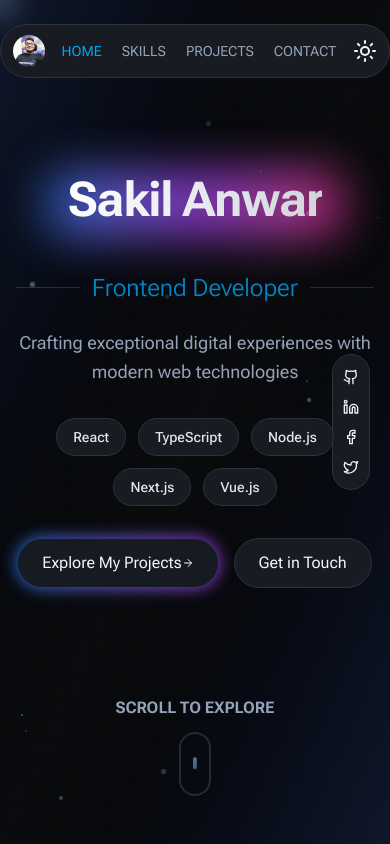
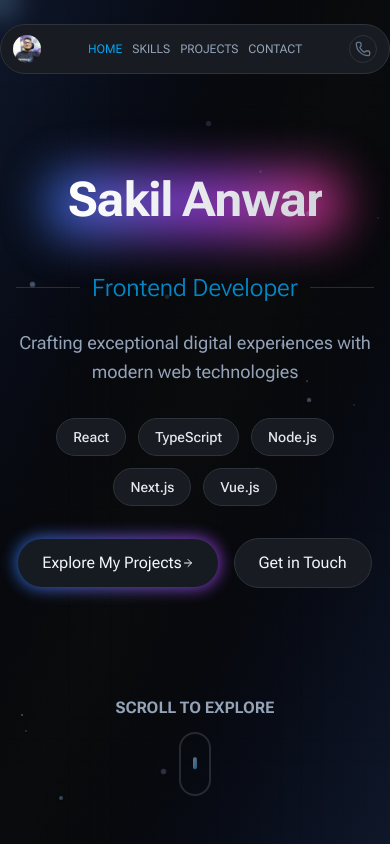
Before and after one commit to sakilanwar12/sakil-anwar, a Next.js app: page / in a window 390 px wide. Shown: the top 844 px of the page. Built offline with nearby package versions, Linux system fonts and the light colour scheme.

Commit message:
update copy button

```diff
--- a/package.json
+++ b/package.json
@@ -20,8 +20,10 @@
     "lucide-react": "^0.501.0",
     "motion": "^12.23.12",
     "next": "15.3.1",
+    "next-themes": "^0.4.6",
     "react": "^19.0.0",
     "react-dom": "^19.0.0",
+    "react-hot-toast": "^2.6.0",
     "tailwind-merge": "^3.2.0",
     "tw-animate-css": "^1.2.5"
   },
--- a/src/app/globals.css
+++ b/src/app/globals.css
@@ -66,8 +66,8 @@
   --foreground: #ffffff;
   --card: #181c22;
   --card-foreground: #ffffff;
-  --popover: #ffffff;
-  --popover-foreground: #1a1f2e;
+  --popover: #181c22;
+  --popover-foreground: #ffffff;
   --primary: #00a6f4;
   --primary-foreground: #0f1419;
   --secondary: #f1f5f9;
--- a/src/app/layout.tsx
+++ b/src/app/layout.tsx
@@ -7,6 +7,7 @@ import GridBackground from "@/components/GridBackground";
 import SocialItems from "@/components/sections/Hero/SocialItems";
 import { MouseEffectProvider } from "@/context/MouseEffectContext";
 import MouseEffect from "@/components/MouseEffect";
+import { Toaster } from "react-hot-toast";
 
 export const metadata = getSeoMeta({
   title: "Portfolio - Sakil Anwar",
@@ -34,6 +35,7 @@ export default function RootLayout({
           <GridBackground />
           <SocialItems />
         </MountedProvider>
+        <Toaster />
       </body>
     </html>
   );
--- a/src/components/AppLogo.tsx
+++ b/src/components/AppLogo.tsx
@@ -2,7 +2,7 @@ import { Avatar, AvatarFallback, AvatarImage } from "@/components/ui/avatar";
 
 function AppLogo() {
   return (
-    <Avatar>
+    <Avatar className="size-7">
       <AvatarImage
         src={"/images/developer.png"}
         alt="Logo"
--- /dev/null
+++ b/src/components/CopyButton.tsx
@@ -0,0 +1,84 @@
+"use client";
+import { copyText, TCopyFailed, TCopySuccess } from "@/lib/copy-text";
+import { cn } from "@/lib/utils";
+import { useState, useCallback } from "react";
+import toast from "react-hot-toast";
+
+interface ICopyButtonProps {
+  text: string;
+  className?: string;
+  children: React.ReactNode;
+  copySuccessMessage?: string;
+  copyErrorMessage?: string;
+}
+
+function CopyButton({
+  text,
+  className,
+  children,
+  copySuccessMessage,
+  copyErrorMessage,
+}: ICopyButtonProps) {
+  const [copyStatus, setCopyStatus] = useState<TCopySuccess | TCopyFailed>();
+
+  const handleCopy = useCallback(async () => {
+    if (!text) {
+      return;
+    }
+
+    const wasCopied = await copyText(text, {
+      onCopySuccess: setCopyStatus,
+      onCopyError: setCopyStatus,
+    });
+
+    if (wasCopied?.success) {
+      toast.success(copySuccessMessage || "Text copied to clipboard.", {
+        className:
+          "bg-gray-800 text-white border border-gray-700 rounded-lg shadow-lg",
+        position: "top-center",
+        duration: 3000,
+        style: {
+          background: "#1F2937",
+          color: "white",
+          borderRadius: "8px",
+          padding: "12px 16px",
+          fontSize: "14px",
+          fontWeight: "500",
+          boxShadow: "0 4px 12px rgba(0, 0, 0, 0.15)",
+        },
+      });
+    } else {
+      toast.error(copyErrorMessage || "Failed to copy text.", {
+        className:
+          "bg-error-500 text-white border border-error-600 rounded-lg shadow-lg",
+        position: "top-center",
+        duration: 3000,
+        style: {
+          background: "#EF4444",
+          color: "white",
+          borderRadius: "8px",
+          padding: "12px 16px",
+          fontSize: "14px",
+          fontWeight: "500",
+          boxShadow: "0 4px 12px rgba(0, 0, 0, 0.15)",
+        },
+      });
+    }
+  }, [text, copySuccessMessage, copyErrorMessage]);
+
+  return (
+    <button
+      type="button"
+      onClick={handleCopy}
+      data-copied={copyStatus?.success}
+      className={cn(
+        "data-[copied=true]:border-primary data-[copied=true]:text-primary",
+        className
+      )}
+    >
+      {children}
+    </button>
+  );
+}
+
+export default CopyButton;
--- a/src/components/Header/Nav.tsx
+++ b/src/components/Header/Nav.tsx
@@ -29,13 +29,13 @@ function Navbar() {
 
   return (
     <nav>
-      <ul className="flex gap-5">
+      <ul className="flex gap-2.5 md:gap-5">
         {menus.map((menu) => {
           return (
             <li
               key={menu.name}
               className={cn(
-                "text-sm uppercase text-default-400 hover:text-primary transition-all duration-300 cursor-pointer select-none",
+                "text-xs md:text-sm uppercase text-default-400 hover:text-primary transition-all duration-300 cursor-pointer select-none",
                 {
                   "text-primary": activeMenu === menu.path,
                 }
--- a/src/components/Header/index.tsx
+++ b/src/components/Header/index.tsx
@@ -1,6 +1,7 @@
-import { Sun } from "lucide-react";
+import { Phone, Sun } from "lucide-react";
 import AppLogo from "../AppLogo";
 import Navbar from "./Nav";
+import CopyButton from "../CopyButton";
 
 function Header() {
   return (
@@ -12,9 +13,14 @@ function Header() {
         <div className="flex-1 flex justify-center">
           <Navbar />
         </div>
-        <div className="flex-none cursor-pointer">
-          <Sun className="size-6" />
-        </div>
+
+        <CopyButton
+          text="01823231725"
+          copySuccessMessage="Copied phone number to clipboard"
+          className="flex-none grid place-content-center hover:border-primary cursor-pointer text-default-500 hover:text-primary size-7 rounded-full bg-card border border-border"
+        >
+          <Phone className="size-4" />
+        </CopyButton>
       </div>
     </header>
   );
--- a/src/components/sections/Hero/SocialItems.tsx
+++ b/src/components/sections/Hero/SocialItems.tsx
@@ -13,7 +13,7 @@ function SocialLink({ socialLink, icon }: ISocialLink) {
 }
 function SocialItems() {
   return (
-    <div className="flex flex-col items-center gap-3.5 fixed top-1/2 -translate-y-1/2 right-5 bg-background border border-border  px-2.5 py-3.5 rounded-full">
+    <div className="hidden lg:flex flex-col items-center gap-3.5 fixed top-1/2 -translate-y-1/2 right-5 bg-background border border-border  px-2.5 py-3.5 rounded-full">
       <SocialLink icon={<GithubIcon className="size-4" />} socialLink="" />
       <SocialLink icon={<Linkedin className="size-4" />} socialLink="" />
       <SocialLink icon={<FacebookIcon className="size-4" />} socialLink="" />
--- a/src/components/sections/Hero/index.tsx
+++ b/src/components/sections/Hero/index.tsx
@@ -13,7 +13,7 @@ function Hero() {
       className="relative min-h-screen bg-gradient-to-br from-default-900 via-black/60 to-default-900 flex items-center justify-center px-4"
       id="hero"
     >
-      <div className="text-center z-10 max-w-4xl mx-auto relative -mt-20">
+      <div className="text-center z-10 max-w-4xl mx-auto px-3 md:px-0 relative -mt-20">
         <div className="relative inline-block px-4 sm:px-0">
           <div className="absolute -inset-1 bg-gradient-to-r from-blue-500 via-purple-500 to-pink-500 rounded-2xl blur-xl opacity-75"></div>
           <h1 className="relative text-5xl sm:text-7xl md:text-8xl lg:text-9xl font-bold tracking-tight bg-clip-text text-transparent bg-gradient-to-r from-white to-gray-300 pb-2">
--- /dev/null
+++ b/src/lib/copy-text.ts
@@ -0,0 +1,79 @@
+export type TCopySuccess = {
+  success: true;
+  error: null;
+  message: string;
+};
+
+export type TCopyFailed = {
+  success: false;
+  error: unknown;
+  errorMessage: string;
+};
+
+export type TCopyExtras =
+  | {
+      onCopySuccess?: (success: TCopySuccess) => void;
+      onCopyError?: (error: TCopyFailed) => void;
+    }
+  | void
+  | undefined;
+
+export const copyText = async (text: string, extras: TCopyExtras) => {
+  const { onCopySuccess, onCopyError } = extras || {};
+
+  if (navigator.clipboard) {
+    try {
+      await navigator.clipboard.writeText(text);
+      const success: TCopySuccess = {
+        success: true,
+        error: null,
+        message: "Copied successfully!",
+      };
+      onCopySuccess?.(success);
+      return success;
+    } catch (e) {
+      console.error("Failed to copy text:", e);
+
+      const error: TCopyFailed = {
+        success: false,
+        error: e,
+        errorMessage:
+          e instanceof Error ? (e as Error).message : "Failed to copy",
+      };
+      onCopyError?.(error);
+
+      return error;
+    }
+  }
+
+  try {
+    const textArea = document.createElement("textarea");
+    textArea.value = text;
+    textArea.style.position = "fixed";
+    textArea.style.left = "-9999px";
+    document.body.appendChild(textArea);
+    textArea.select();
+    document.execCommand("copy");
+    document.body.removeChild(textArea);
+
+    const success: TCopySuccess = {
+      success: true,
+      error: null,
+      message: "Copied successfully!",
+    };
+    onCopySuccess?.(success);
+    return success;
+  } catch (e) {
+    console.error("Failed to copy text:", e);
+
+    const error: TCopyFailed = {
+      success: false,
+      error: e,
+      errorMessage:
+        e instanceof Error ? (e as Error).message : "Failed to copy",
+    };
+    onCopyError?.(error);
+
+    return error;
+  }
+};
```
Also changed, not shown: 1 other file (tests, documents, lock files or other folders).
